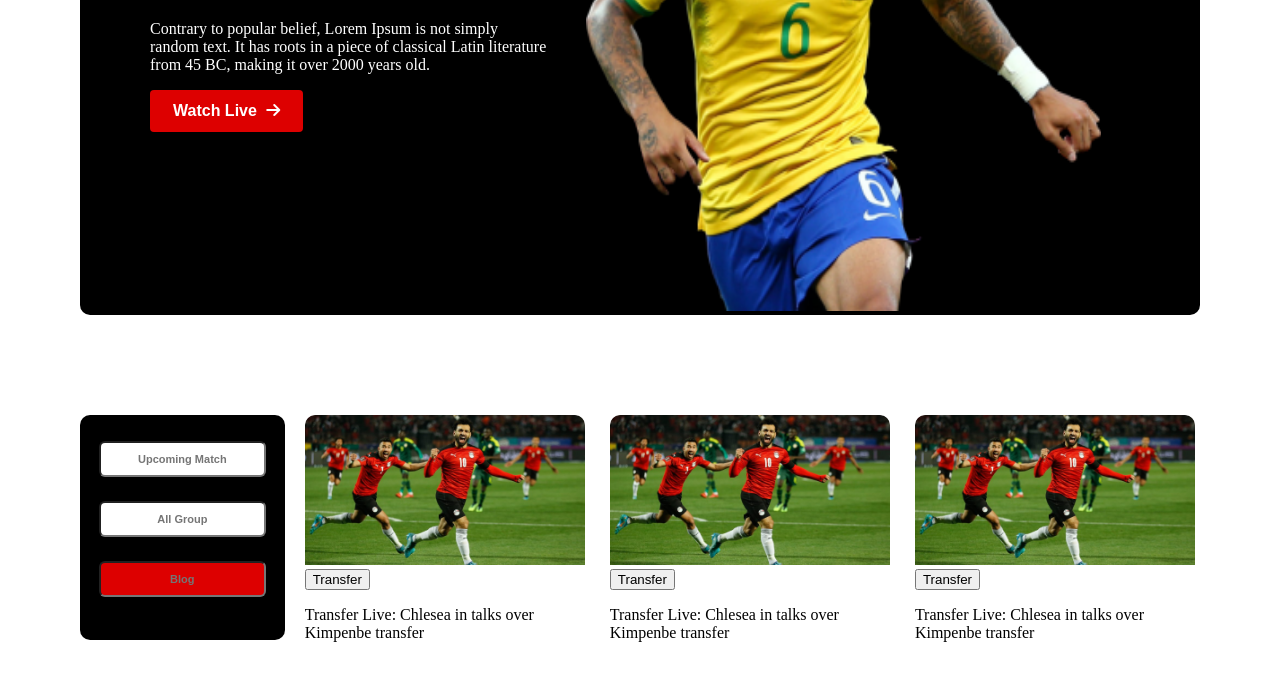
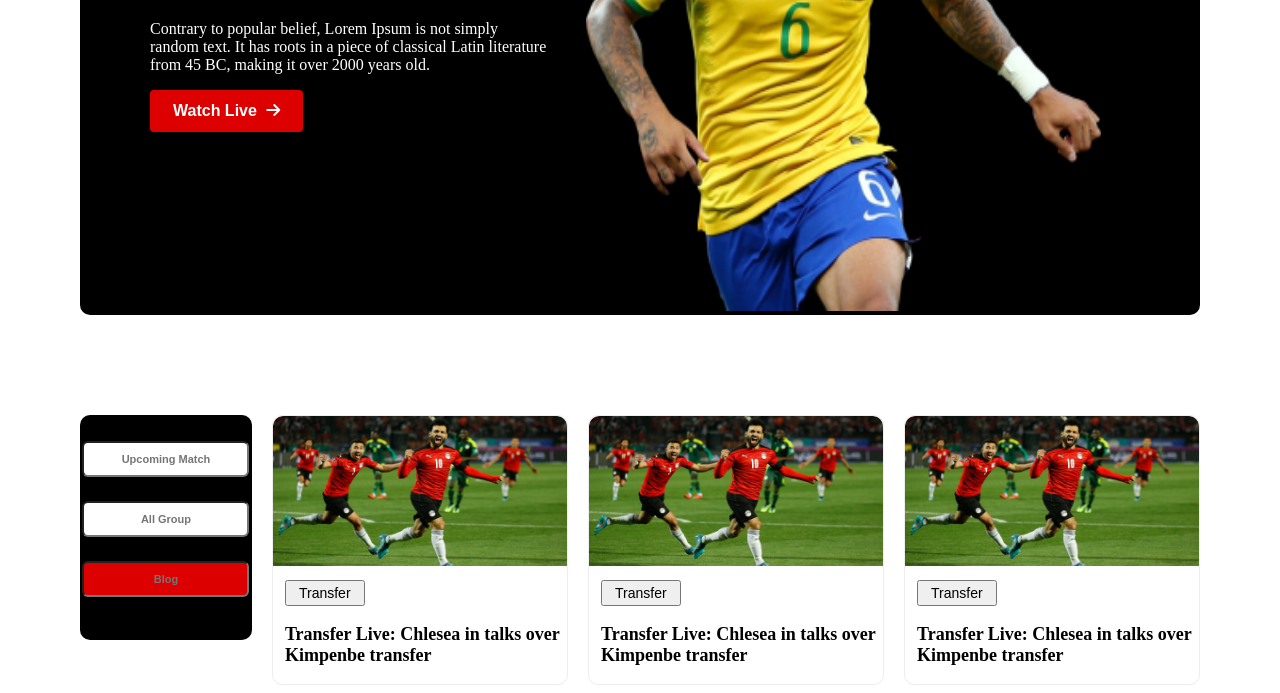
Before and after one commit to uh-shuvo/greatest-earth, a plain HTML site: page index.html in a window 1280 px wide. Shown: the part 314-1007 px from the top of the page. Before the commit the page ends 980 px from the top, so only its background shows below. Drawn offline with Linux system fonts and the light colour scheme.

Commit message:
new css added

```diff
--- a/style.css
+++ b/style.css
@@ -103,10 +103,29 @@ input {
 
 .features {
     margin-left: 20px;
+    border: 1px solid #ededed;
+    box-sizing: border-box;
+    border-radius: 10px;
 }
 
 .feature-thumbnail img {
-    width: 280px;
+    width: 100%;
     height: 150px;
     border-radius: 10px 10px 0px 0px;
 }
+
+.feature-details {
+    margin-top: 10px;
+    margin-left: 12px;
+}
+
+.btn-text {
+    padding: 3px 12px;
+    font-size: 14px;
+    font-weight: 400;
+}
+
+.featuer-desk {
+    font-size: 18px;
+    font-weight: 600;
+}
```
